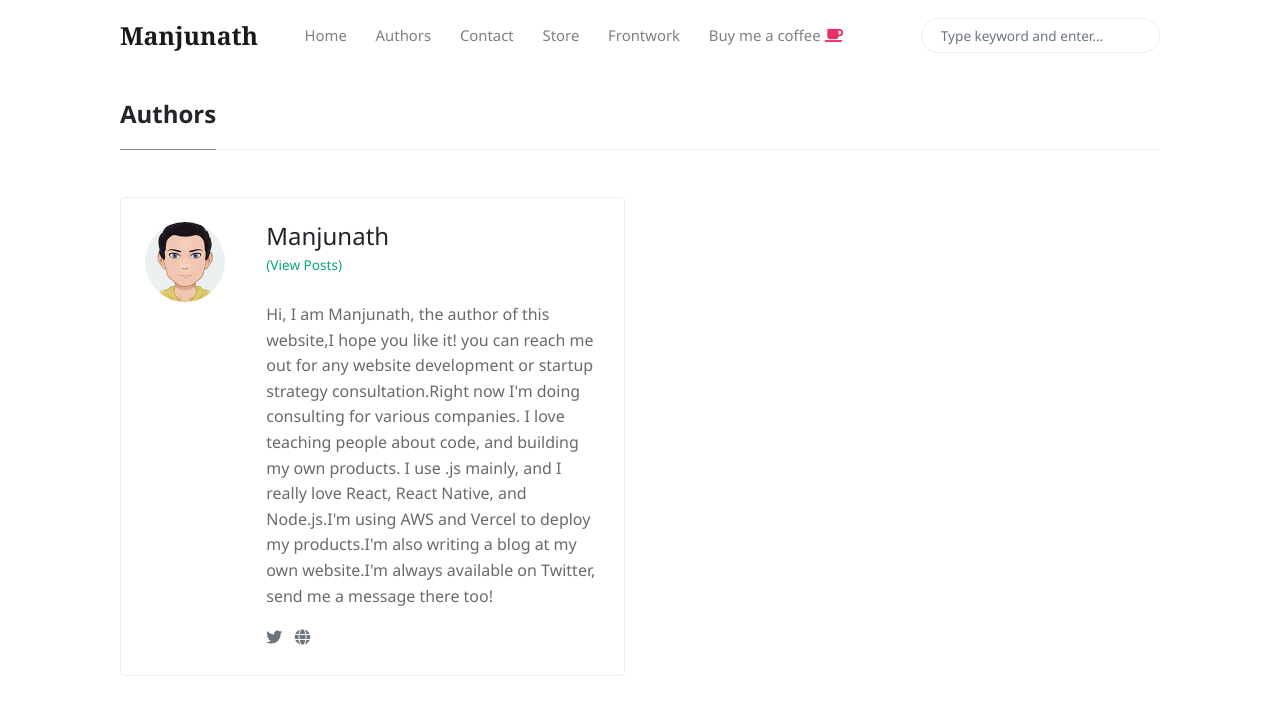
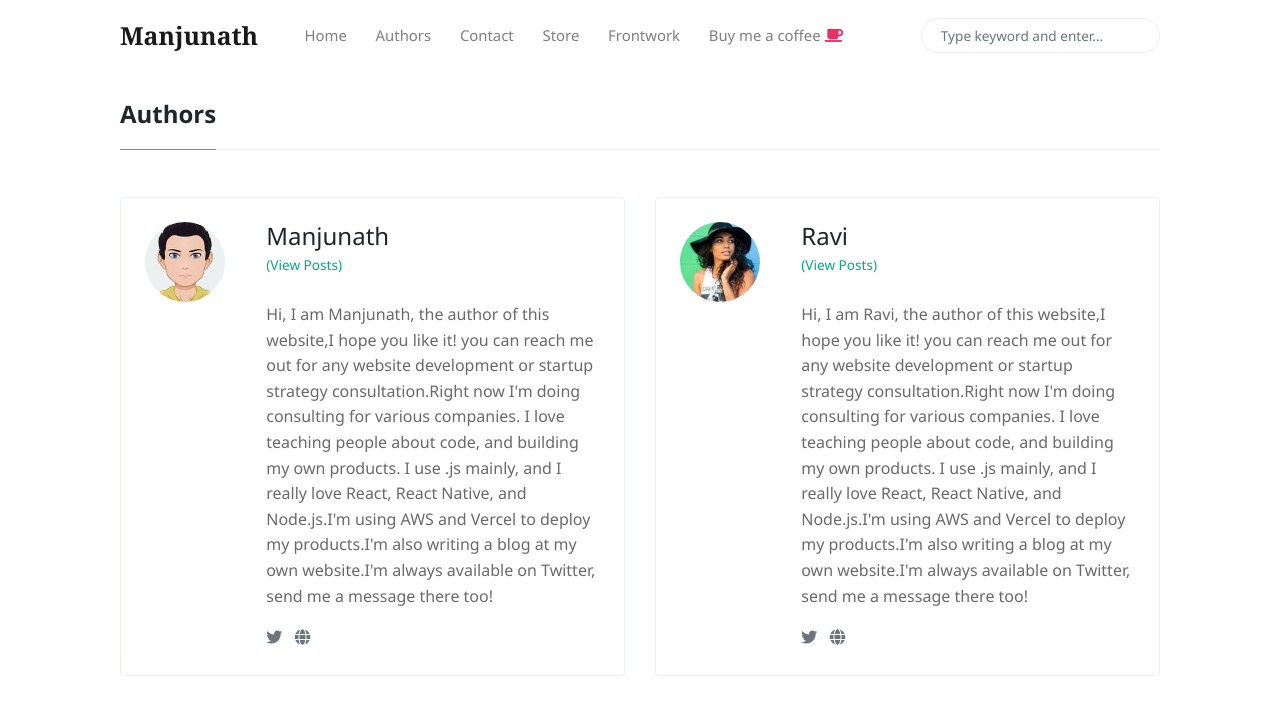
Before and after one commit to kalburgimanjunath/newtwoprofile, a Jekyll site: the page built from _pages/authors-list.html, in a window 1280 px wide. Shown: the top 715 px of the page. Built offline with Jekyll 4.4.1, drawn with Linux system fonts in a browser that asks for light colours; nearby versions of some CDN libraries.

Commit message:
Update _config.yml

```diff
--- a/_config.yml
+++ b/_config.yml
@@ -35,6 +35,13 @@
       bio:            "Hi, I am Manjunath, the author of this website,I hope you like it! you can reach me out for any website development or startup strategy consultation.Right now I'm doing consulting for various companies. I love teaching people about code, and building my own products. I use .js mainly, and I really love React, React Native, and Node.js.I'm using AWS and Vercel to deploy my products.I'm also writing a blog at my own website.I'm always available on Twitter, send me a message there too!"
       email:          manjunathkalburgi@gmail.com
       twitter:        https://twitter.com/kalburgimhubli
+    Ravi:
+      name:           Ravi
+      site:           https://ravi.github.io
+      avatar:         /assets/images/avatar2.jpg
+      bio:            "Hi, I am Ravi, the author of this website,I hope you like it! you can reach me out for any website development or startup strategy consultation.Right now I'm doing consulting for various companies. I love teaching people about code, and building my own products. I use .js mainly, and I really love React, React Native, and Node.js.I'm using AWS and Vercel to deploy my products.I'm also writing a blog at my own website.I'm always available on Twitter, send me a message there too!"
+      email:          ravi@gmail.com
+      twitter:        https://twitter.com/ravihubli
 # Defaults
 defaults:
 
```
